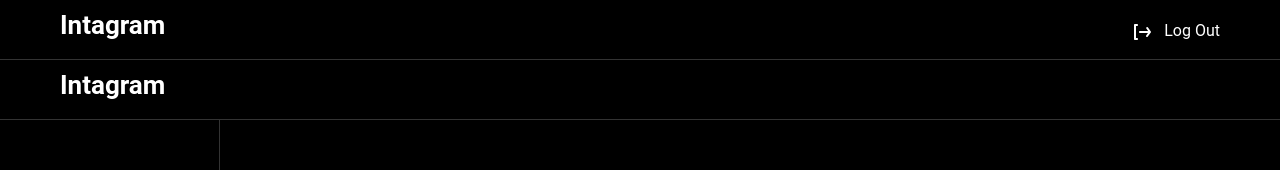
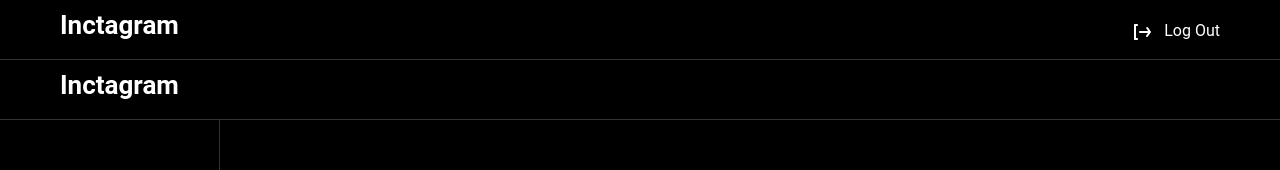
Before and after one commit to Anton1919/front-team, a Next.js app: page / in a window 1280 px wide. Shown: the top 170 px of the page. Built offline with nearby package versions, Linux system fonts and the light colour scheme.

Commit message:
feat (store): isLogin

```diff
--- a/src/shared/header/index.tsx
+++ b/src/shared/header/index.tsx
@@ -9,7 +9,7 @@
 export const Header: FC<HeaderPropsType> = ({ children }) => {
   return (
     <header className={style.headerBlock}>
-      <div className={style.title}>Intagram</div>
+      <div className={style.title}>Inctagram</div>
       {children}
     </header>
   );
```
